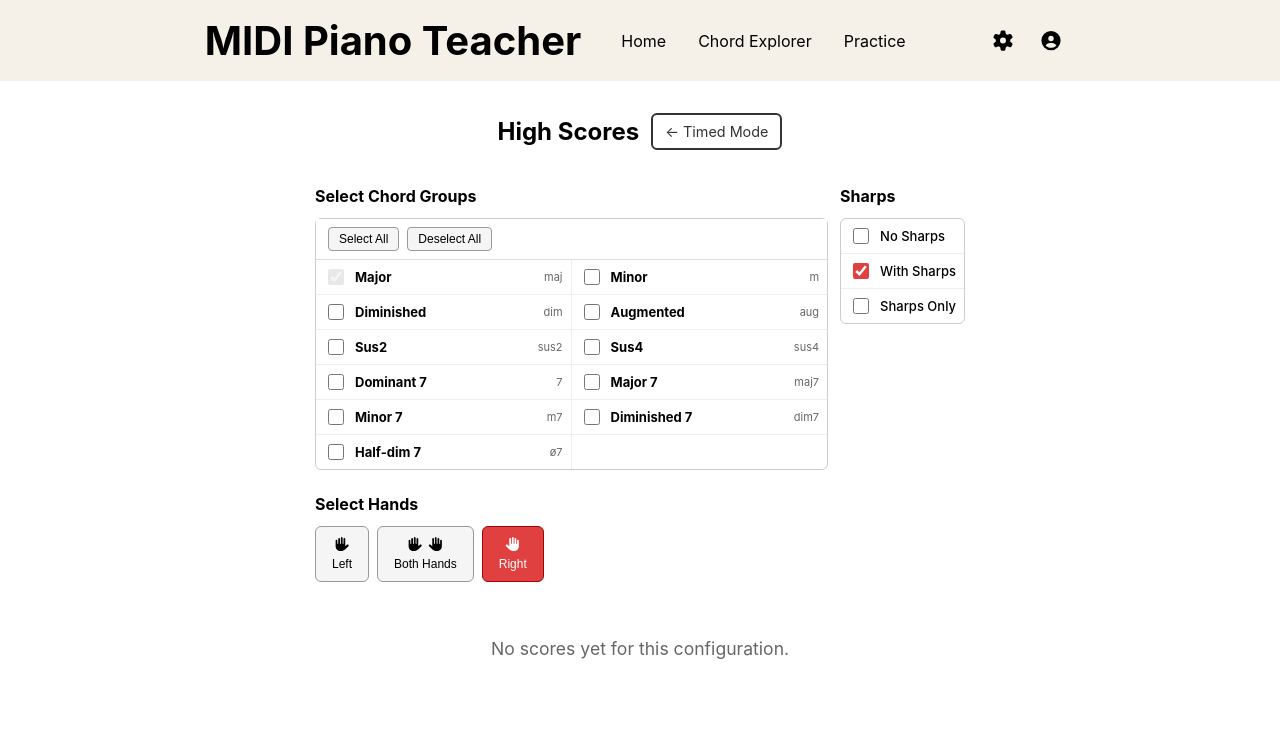
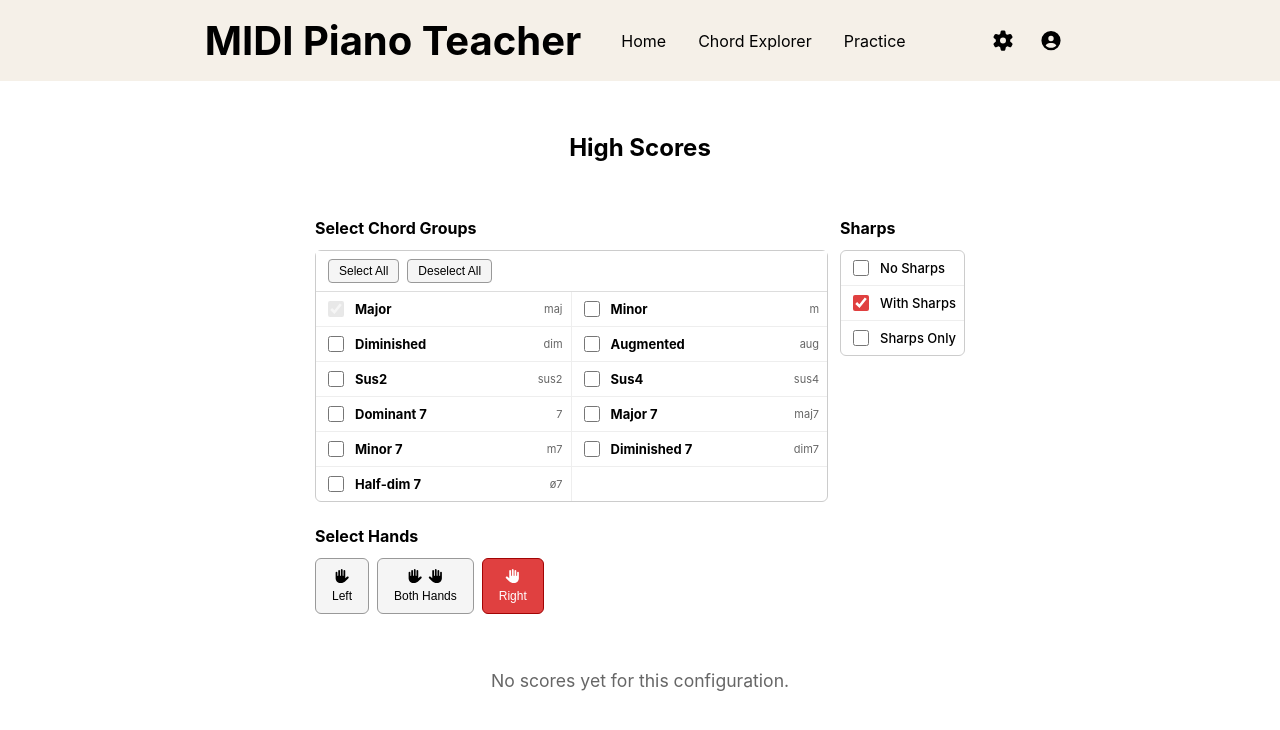
Before and after one commit to mjosephs1/midi-piano-teacher-web, a React (Create React App) app: page /practice-chords/high-scores in a window 1280 px wide. Shown: the top 730 px of the page. Built offline with nearby package versions, Linux system fonts and the light colour scheme.

Commit message:
Remove high scores link from timed mode header, show in the results page

```diff
--- a/src/pages/HighScores.css
+++ b/src/pages/HighScores.css
@@ -5,34 +5,6 @@
   gap: 20px;
   padding: 20px;
   min-height: 100vh;
-}
-
-.high-scores-header {
-  display: flex;
-  justify-content: center;
-  align-items: center;
-  gap: 12px;
-  width: 100%;
-}
-
-.high-scores-header h2 {
-  margin: 0;
-}
-
-.high-scores-back {
-  text-decoration: none;
-  color: #333;
-  border: 2px solid #333;
-  border-radius: 6px;
-  padding: 8px 12px;
-  background: transparent;
-  transition: all 0.2s;
-  font-size: 0.9rem;
-}
-
-.high-scores-back:hover {
-  background: #333;
-  color: white;
 }
 
 .high-scores-empty {
--- a/src/pages/HighScores.tsx
+++ b/src/pages/HighScores.tsx
@@ -1,5 +1,4 @@
 import { FC, useState, useEffect } from 'react';
-import { Link } from 'react-router-dom';
 import { PracticeConfig, TIMED_HISTORY_KEY, TimedHistory, TimedResult } from '../midi/noteUtils';
 import { PracticeConfiguration } from '../components/PracticeConfiguration';
 import './HighScores.css';
@@ -57,12 +56,7 @@ export const HighScores: FC = () => {
 
   return (
     <div className="high-scores-page">
-      <div className="high-scores-header">
-        <h2>High Scores</h2>
-        <Link to="/practice-chords/timed" className="high-scores-back">
-          ← Timed Mode
-        </Link>
-      </div>
+      <h2>High Scores</h2>
 
       <PracticeConfiguration
         config={config}
--- a/src/pages/TimedMode.css
+++ b/src/pages/TimedMode.css
@@ -3,37 +3,6 @@
   display: flex;
   flex-direction: column;
   gap: 12px;
-}
-
-.timed-title-row {
-  display: flex;
-  align-items: center;
-  gap: 12px;
-  margin: 0 auto;
-}
-
-.timed-title-row h2 {
-  margin: 0;
-}
-
-.timed-icon-btn {
-  display: flex;
-  align-items: center;
-  justify-content: center;
-  border: 2px solid #333;
-  border-radius: 6px;
-  background: transparent;
-  padding: 8px 10px;
-  color: #333;
-  cursor: pointer;
-  transition: all 0.2s;
-  text-decoration: none;
-  font-size: 1.2rem;
-}
-
-.timed-icon-btn:hover {
-  background: #333;
-  color: white;
 }
 
 .timed-play-button {
@@ -200,6 +169,7 @@
   cursor: pointer;
   transition: background-color 0.2s;
   gap: 0.6rem;
+  text-decoration: none;
 }
 
 .timed-results-button:hover {
--- a/src/pages/TimedMode.tsx
+++ b/src/pages/TimedMode.tsx
@@ -129,12 +129,7 @@ export const TimedMode: FC = () => {
     <div className="timed-mode-page">
       {stage === 'CONFIGURE' && (
         <>
-          <div className="timed-title-row">
-            <h2>Timed Mode</h2>
-            <Link to="/practice-chords/high-scores" className="timed-icon-btn">
-              <FontAwesomeIcon icon={faRankingStar} />
-            </Link>
-          </div>
+          <h2>Timed Mode</h2>
           <PracticeConfiguration
             config={config}
             onPracticeConfigChange={setConfig}
@@ -186,6 +181,9 @@ export const TimedMode: FC = () => {
             <button className="timed-results-button" onClick={handlePlayAgainClick}>
               Try Again <FontAwesomeIcon icon={faRotateRight} />
             </button>
+            <Link to="/practice-chords/high-scores" className="timed-results-button">
+              High Scores <FontAwesomeIcon icon={faRankingStar} />
+            </Link>
             <button className="timed-results-button" onClick={handleConfigureClick}>
               Back
             </button>
```
Also changed, not shown: 1 other file (tests, documents, lock files or other folders).
